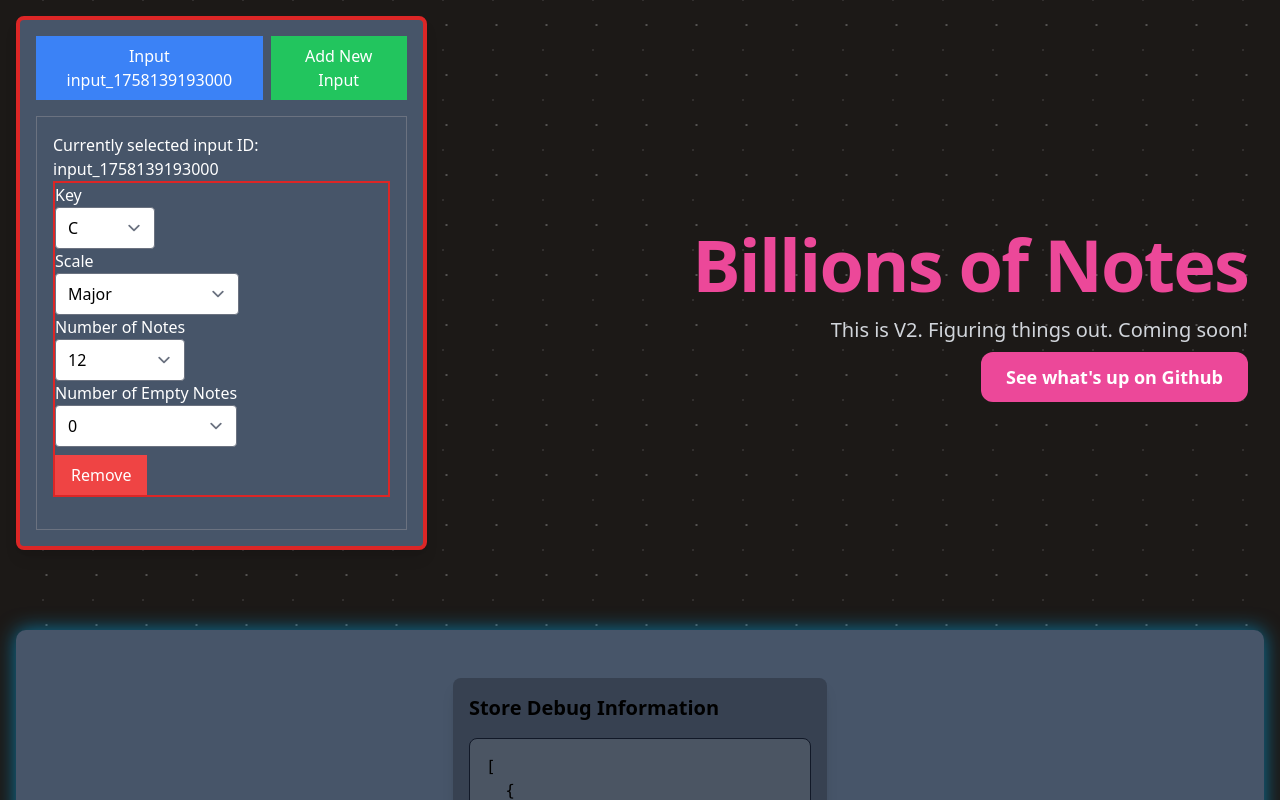
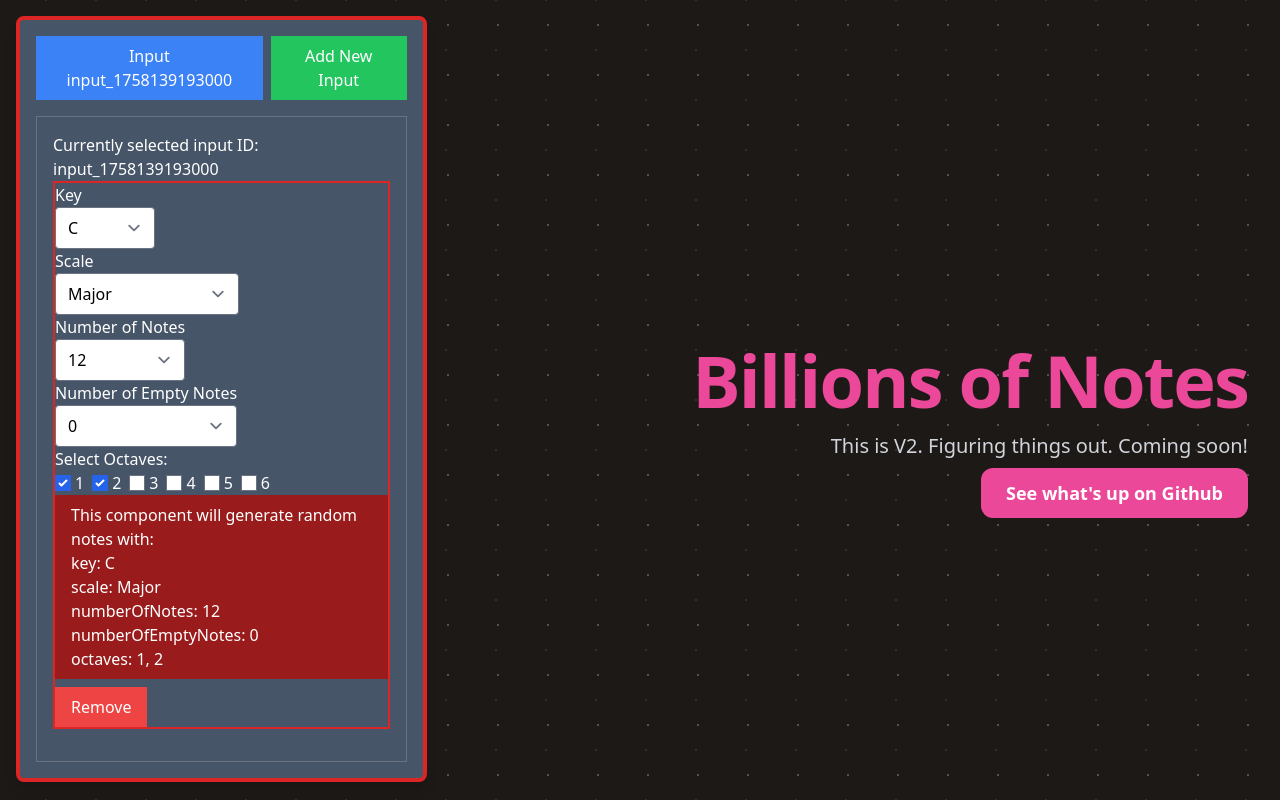
Before and after one commit to goatonabicycle/billions-of-notes, a React (Vite) app: page / in a window 1280 px wide. Shown: the top 800 px of the page. Built offline with nearby package versions, Linux system fonts and the light colour scheme.

Commit message:
feat: octave selection, initial note creation

```diff
--- a/src/components/molecules/input.tsx
+++ b/src/components/molecules/input.tsx
@@ -4,6 +4,8 @@ import KeySelect from "components/molecules/key-select";
 import ScaleSelect from "components/molecules/scale-select";
 import NumberOfNotesSelect from "components/molecules/number-of-notes-select";
 import NumberOfEmptyNotesSelect from "components/molecules/number-of-empty-notes-select";
+import NoteCreation from "components/molecules/note-creation";
+import OctaveSelect from "components/molecules/octave-select";
 
 interface InputProps {
   id: string;
@@ -21,6 +23,11 @@ const Input: React.FC<InputProps> = ({ id }) => {
       <ScaleSelect id={id} />
       <NumberOfNotesSelect id={id} />
       <NumberOfEmptyNotesSelect id={id} />
+      <OctaveSelect id={id} />
+      <div className="bg-red-800  px-4 py-2">
+        <NoteCreation id={id} />
+      </div>
+
       <button
         onClick={() => removeInputState(id)}
         className="mt-2 bg-red-500 text-white px-4 py-2"
--- /dev/null
+++ b/src/components/molecules/note-creation.tsx
@@ -0,0 +1,35 @@
+import React from "react";
+import useStore from "../../store";
+
+interface KeySelectProps {
+  id: string;
+}
+
+export const getRandomItem = (arr: Array<string>) =>
+  arr[Math.floor(Math.random() * arr.length)];
+
+const NoteCreation: React.FC<KeySelectProps> = ({ id }) => {
+  const inputStates = useStore((state) => state.inputStates);
+  // const setInputState = useStore((state) => state.setInputState);
+
+  const inputState = inputStates.find((state) => state.id === id);
+  if (!inputState) return null;
+
+  return (
+    <div className="w-full">
+      This component will generate random notes with:
+      <br />
+      key: {inputState.key}
+      <br />
+      scale: {inputState.scale}
+      <br />
+      numberOfNotes: {inputState.numberOfNotes}
+      <br />
+      numberOfEmptyNotes: {inputState.numberOfEmptyNotes}
+      <br />
+      octaves: {inputState.octaves.map((octave) => octave).join(", ")}
+    </div>
+  );
+};
+
+export default NoteCreation;
--- /dev/null
+++ b/src/components/molecules/octave-select.tsx
@@ -0,0 +1,54 @@
+import React, { ChangeEvent } from "react";
+import useStore from "../../store";
+
+interface OctaveSelectProps {
+  id: string;
+}
+
+const OctaveSelect: React.FC<OctaveSelectProps> = ({ id }) => {
+  const inputStates = useStore((state) => state.inputStates);
+  const setInputState = useStore((state) => state.setInputState);
+
+  const inputState = inputStates.find((state) => state.id === id);
+  if (!inputState) return null;
+
+  const handleOctaveChange = (event: ChangeEvent<HTMLInputElement>) => {
+    const value = parseInt(event.target.value, 10);
+    if (isNaN(value)) return;
+
+    let updatedOctaves: number[];
+    if (event.target.checked) {
+      updatedOctaves = inputState.octaves.includes(value)
+        ? inputState.octaves
+        : [...inputState.octaves, value].sort((a, b) => a - b);
+    } else {
+      updatedOctaves = inputState.octaves.filter((octave) => octave !== value);
+    }
+
+    setInputState(id, "octaves", updatedOctaves);
+  };
+
+  const octaveOptions = [1, 2, 3, 4, 5, 6];
+
+  return (
+    <div className="w-full">
+      <label className="block ">Select Octaves:</label>
+      <div className="flex flex-wrap space-x-2">
+        {octaveOptions.map((octave) => (
+          <label key={octave} className="flex items-center space-x-1">
+            <input
+              type="checkbox"
+              value={octave}
+              checked={inputState.octaves.includes(octave)}
+              onChange={handleOctaveChange}
+              className="mr-1"
+            />
+            {`${octave}`}
+          </label>
+        ))}
+      </div>
+    </div>
+  );
+};
+
+export default OctaveSelect;
--- a/src/store.ts
+++ b/src/store.ts
@@ -6,7 +6,7 @@ interface InputState {
   scale: string;
   numberOfNotes: number;
   numberOfEmptyNotes: number;
-  octaves: number;
+  octaves: number[];
 }
 
 interface StoreState {
@@ -25,7 +25,7 @@ const DEFAULT_KEY = "C";
 const DEFAULT_SCALE = "Major";
 const DEFAULT_NUMBER_OF_NOTES = 12;
 const DEFAULT_EMPTY_NOTES = 0;
-const DEFAULT_OCTAVES = 2;
+const DEFAULT_OCTAVES = [1, 2];
 
 const createDefaultInputState = (id: string): InputState => ({
   id,
```
Also changed, not shown: 1 other file (tests, documents, lock files or other folders).
